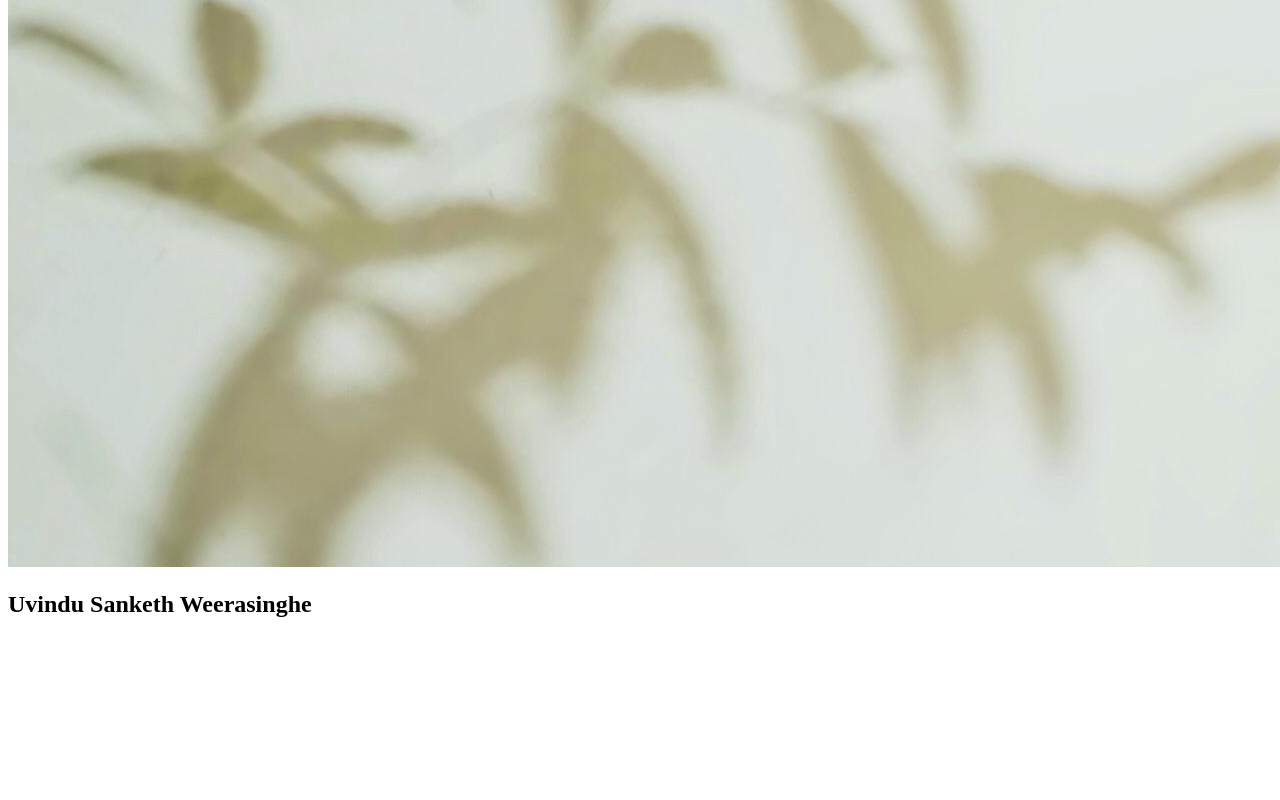
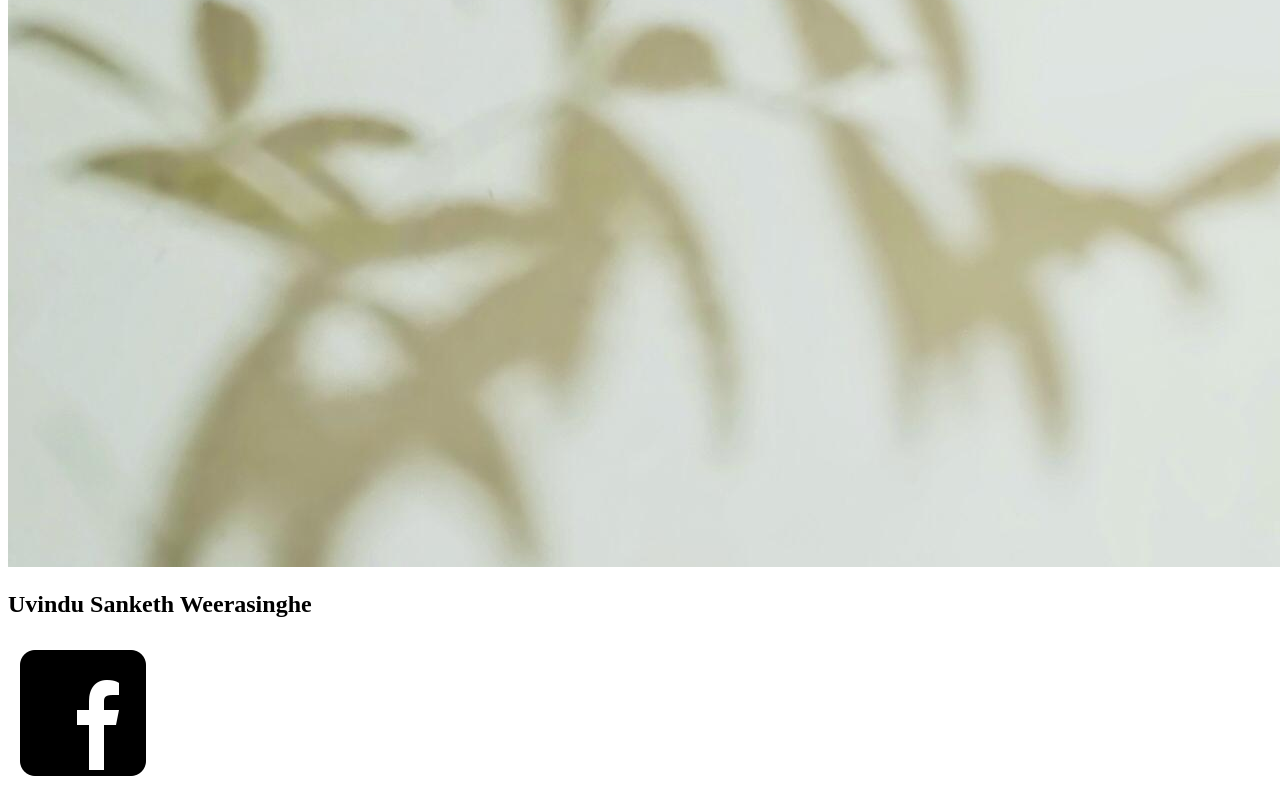
Before and after one commit to UvinduV/my-profile, a plain HTML site: page index.html in a window 1280 px wide. Shown: the part 1564-2364 px from the top of the page. Before the commit the page ends 2202 px from the top, so only its background shows below. Drawn offline with Linux system fonts and the light colour scheme.

Commit message:
add facebook profile in home section

```diff
--- a/index.html
+++ b/index.html
@@ -27,7 +27,14 @@
         <img src="../assets/homeBg.jpeg"title="home"alt="home background">
         <h1>Uvindu Sanketh Weerasinghe</h1>
     </div>
+    <!--social media icon bar-->
+    <div>
+        <a href="https://www.facebook.com/profile.php?id=100078340666549&mibextid=sCpJLy">
+            <img id="facebook" src="../assets/facebook.png"title="facebook"alt="go to facebook profile">
+        </a>
 
+
+    </div>
 
 </section>
 
```
Also changed, not shown: assets/facebook.png (added).
